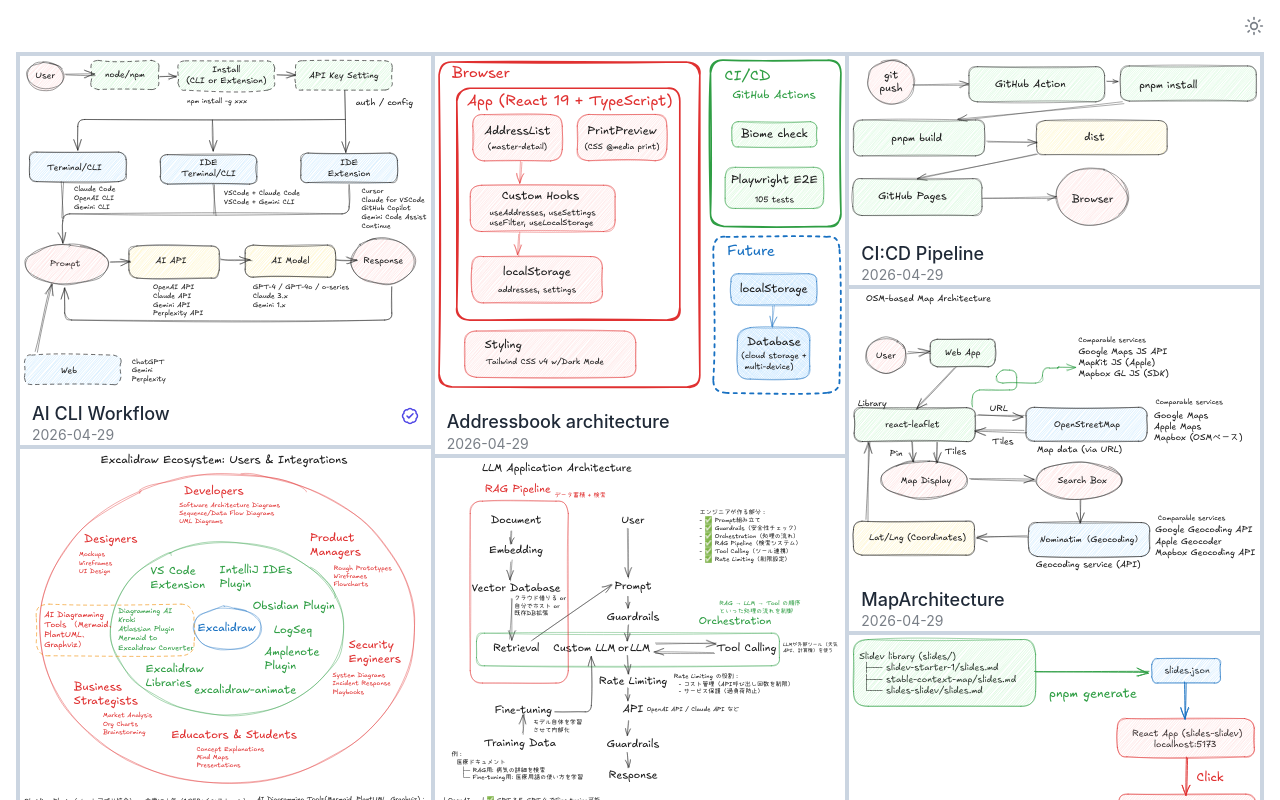
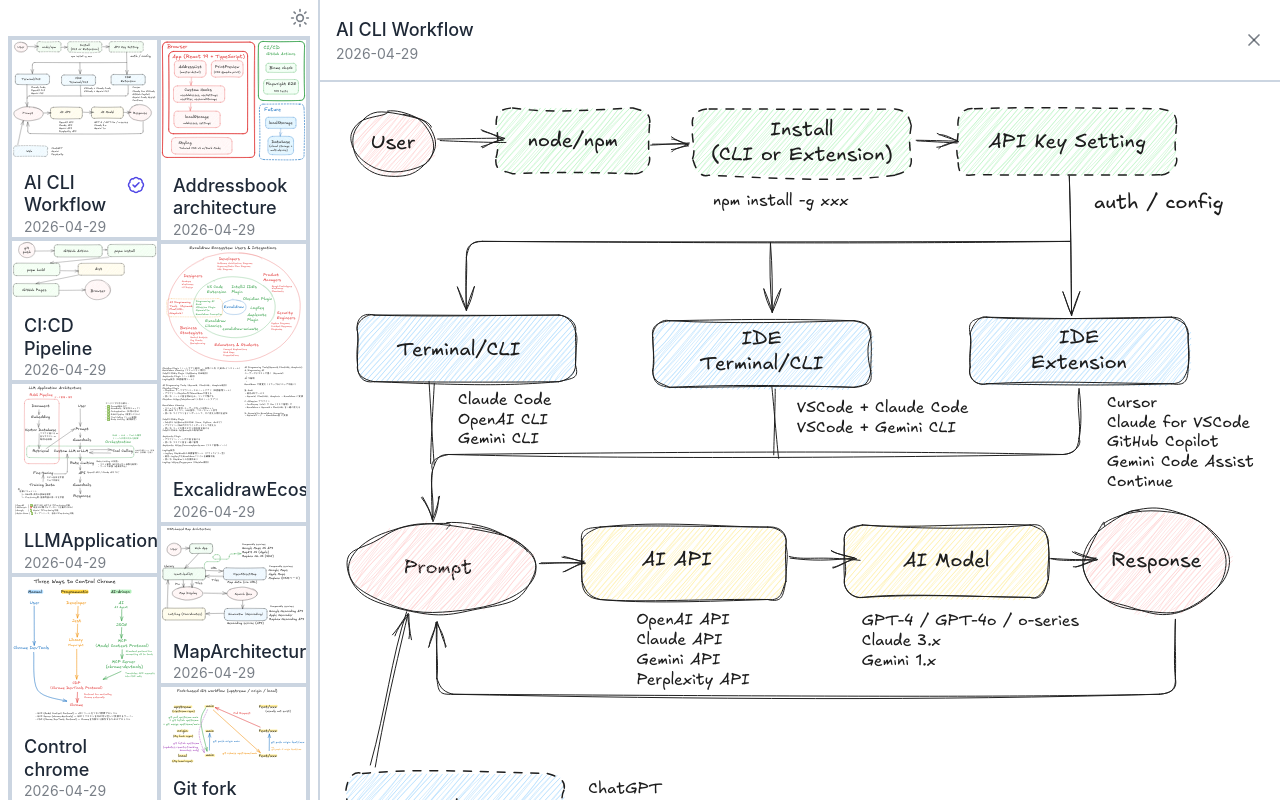
Before and after one commit to kkoisland/diagram-notes, a React (Vite) app: page / in a window 1280 px wide. Both pictures are taken after a click on the button 225 px from the left and 222 px from the top of the page. Shown: the top 800 px of the page. Built offline with nearby package versions, Linux system fonts and the light colour scheme.

Commit message:
feat: implement split view with diagram detail panel

```diff
--- a/src/App.tsx
+++ b/src/App.tsx
@@ -2,6 +2,7 @@ import { useEffect, useState } from "react";
 import Masonry from "react-masonry-css";
 import { Moon, Sun } from "lucide-react";
 import DiagramCard from "./DiagramCard";
+import DetailView from "./DetailView";
 import type { Diagram } from "./types";
 
 const breakpointCols = {
@@ -10,8 +11,20 @@ const breakpointCols = {
 	640: 1,
 };
 
+const darkModeButton = (isDark: boolean, toggle: () => void) => (
+	<button
+		type="button"
+		onClick={toggle}
+		className="text-[var(--foreground)]/60 hover:text-[var(--foreground)] transition-colors"
+		aria-label="Toggle dark mode"
+	>
+		{isDark ? <Moon size={20} /> : <Sun size={20} />}
+	</button>
+);
+
 function App() {
 	const [diagrams, setDiagrams] = useState<Diagram[]>([]);
+	const [selectedDiagram, setSelectedDiagram] = useState<Diagram | null>(null);
 	const [isDark, setIsDark] = useState(() => {
 		const saved = localStorage.getItem("diagram-notes:theme");
 		if (saved !== null) return saved === "dark";
@@ -29,21 +42,45 @@ function App() {
 			.then(setDiagrams);
 	}, []);
 
-	const handleCardClick = (diagram: Diagram) => {
-		console.log("clicked:", diagram.filename);
-	};
+	const toggle = () => setIsDark((d) => !d);
+
+	if (selectedDiagram) {
+		return (
+			<div className="flex h-screen bg-[var(--background)] text-[var(--foreground)]">
+				<div className="w-1/4 h-full overflow-y-auto border-r-2 border-[var(--border)] p-2">
+					<div className="flex justify-end mb-2">
+						{darkModeButton(isDark, toggle)}
+					</div>
+					<div className="border-2 border-[var(--border)]">
+						<Masonry
+							breakpointCols={2}
+							className="masonry-grid"
+							columnClassName="masonry-grid_column"
+						>
+							{diagrams.map((diagram) => (
+								<DiagramCard
+									key={diagram.filename}
+									diagram={diagram}
+									onClick={setSelectedDiagram}
+								/>
+							))}
+						</Masonry>
+					</div>
+				</div>
+				<div className="w-3/4 h-full">
+					<DetailView
+						diagram={selectedDiagram}
+						onClose={() => setSelectedDiagram(null)}
+					/>
+				</div>
+			</div>
+		);
+	}
 
 	return (
 		<div className="min-h-screen bg-[var(--background)] text-[var(--foreground)] p-4">
 			<div className="flex justify-end mb-4">
-				<button
-					type="button"
-					onClick={() => setIsDark((d) => !d)}
-					className="text-[var(--foreground)]/60 hover:text-[var(--foreground)] transition-colors"
-					aria-label="Toggle dark mode"
-				>
-					{isDark ? <Moon size={20} /> : <Sun size={20} />}
-				</button>
+				{darkModeButton(isDark, toggle)}
 			</div>
 			<div className="border-2 border-[var(--border)]">
 				<Masonry
@@ -55,7 +92,7 @@ function App() {
 						<DiagramCard
 							key={diagram.filename}
 							diagram={diagram}
-							onClick={handleCardClick}
+							onClick={setSelectedDiagram}
 						/>
 					))}
 				</Masonry>
--- /dev/null
+++ b/src/DetailView.tsx
@@ -0,0 +1,41 @@
+import { X } from "lucide-react";
+import type { Diagram } from "./types";
+
+interface Props {
+	diagram: Diagram;
+	onClose: () => void;
+}
+
+const DetailView = ({ diagram, onClose }: Props) => {
+	return (
+		<div className="h-full flex flex-col bg-[var(--background)]">
+			<div className="flex justify-between items-center p-4 border-b-2 border-[var(--border)]">
+				<div>
+					<p className="text-lg font-medium text-[var(--foreground)]">
+						{diagram.title}
+					</p>
+					<p className="text-sm text-[var(--foreground)]/60">
+						{diagram.updatedAt}
+					</p>
+				</div>
+				<button
+					type="button"
+					onClick={onClose}
+					className="text-[var(--foreground)]/60 hover:text-[var(--foreground)] transition-colors"
+					aria-label="Close"
+				>
+					<X size={20} />
+				</button>
+			</div>
+			<div className="flex-1 overflow-auto p-4">
+				<img
+					src={diagram.path}
+					alt={diagram.title}
+					className="w-full bg-white"
+				/>
+			</div>
+		</div>
+	);
+};
+
+export default DetailView;
```
